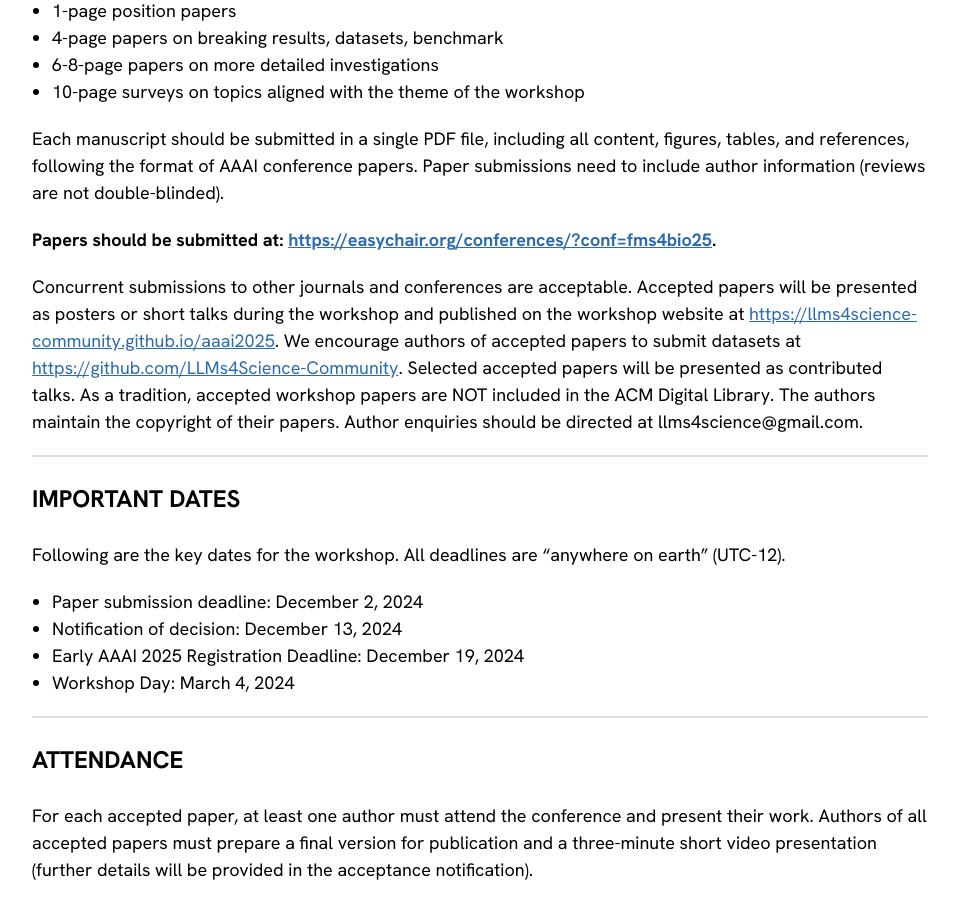
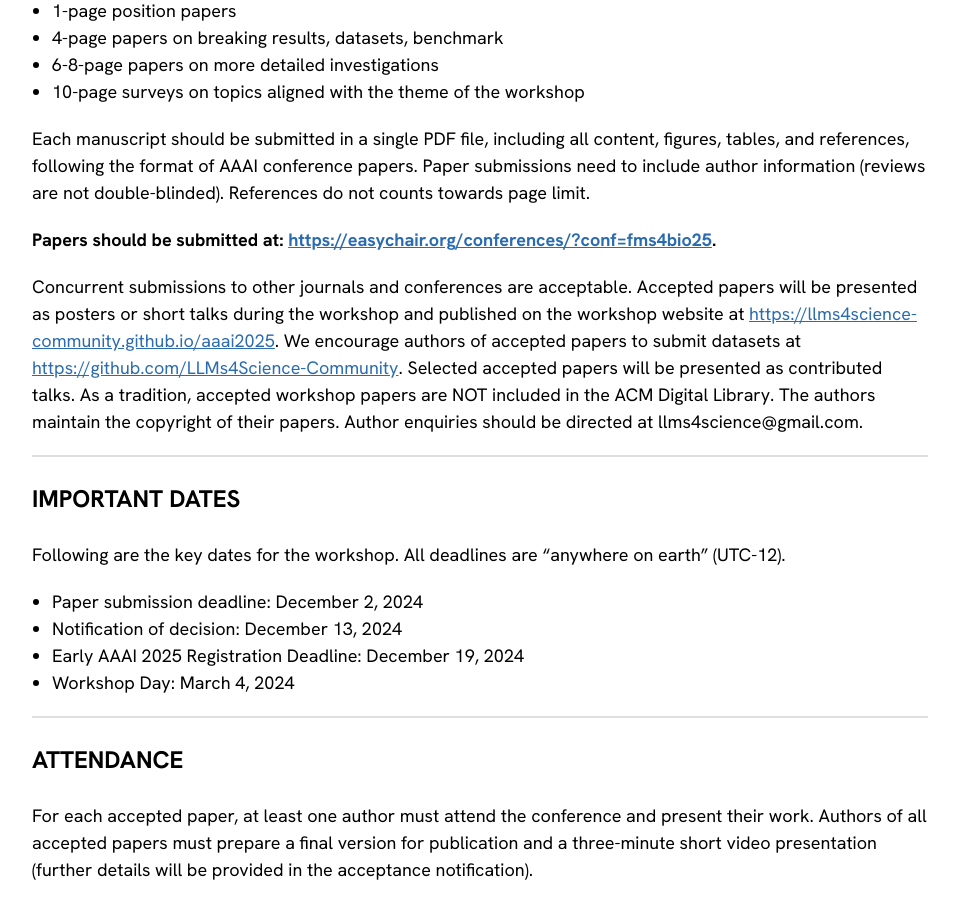
Before and after one commit to LLMs4Science-Community/LLMs4Science-Community.github.io, a Next.js app: page /aaai2025 in a window 1280 px wide. Shown: the part 1780-2699 px from the top of the page, without its empty margins (160-1119 px from the left). Built offline with nearby package versions, Linux system fonts and the light colour scheme.

Commit message:
Update content

```diff
--- a/src/app/aaai2025/components/program.jsx
+++ b/src/app/aaai2025/components/program.jsx
@@ -16,6 +16,7 @@ const Program = () => {
           Each manuscript should be submitted in a single PDF file, including all content,
           figures, tables, and references, following the format of AAAI conference papers.
           Paper submissions need to include author information (reviews are not double-blinded).
+          References do not counts towards page limit.
         </p>
         <p>
           <b>
```
